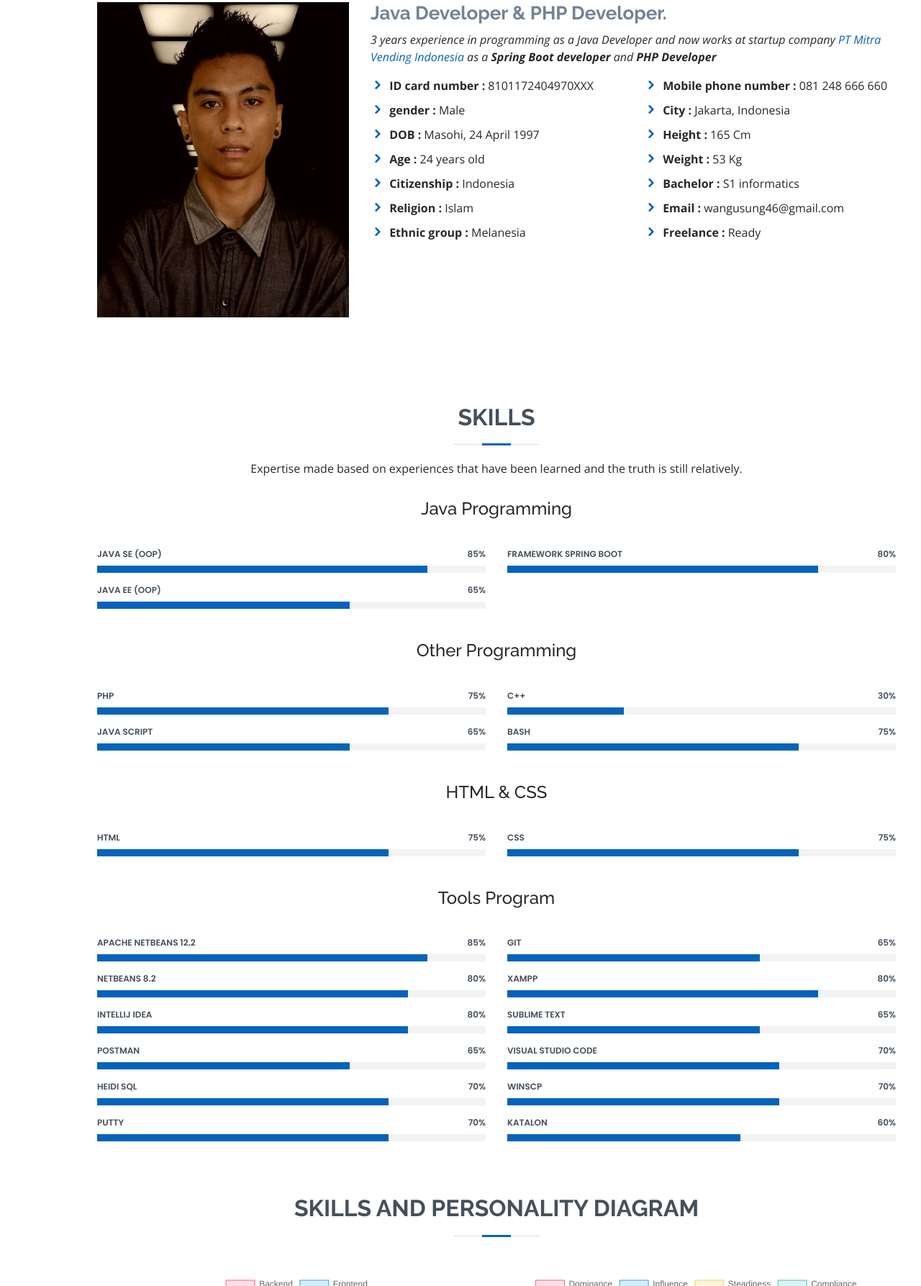
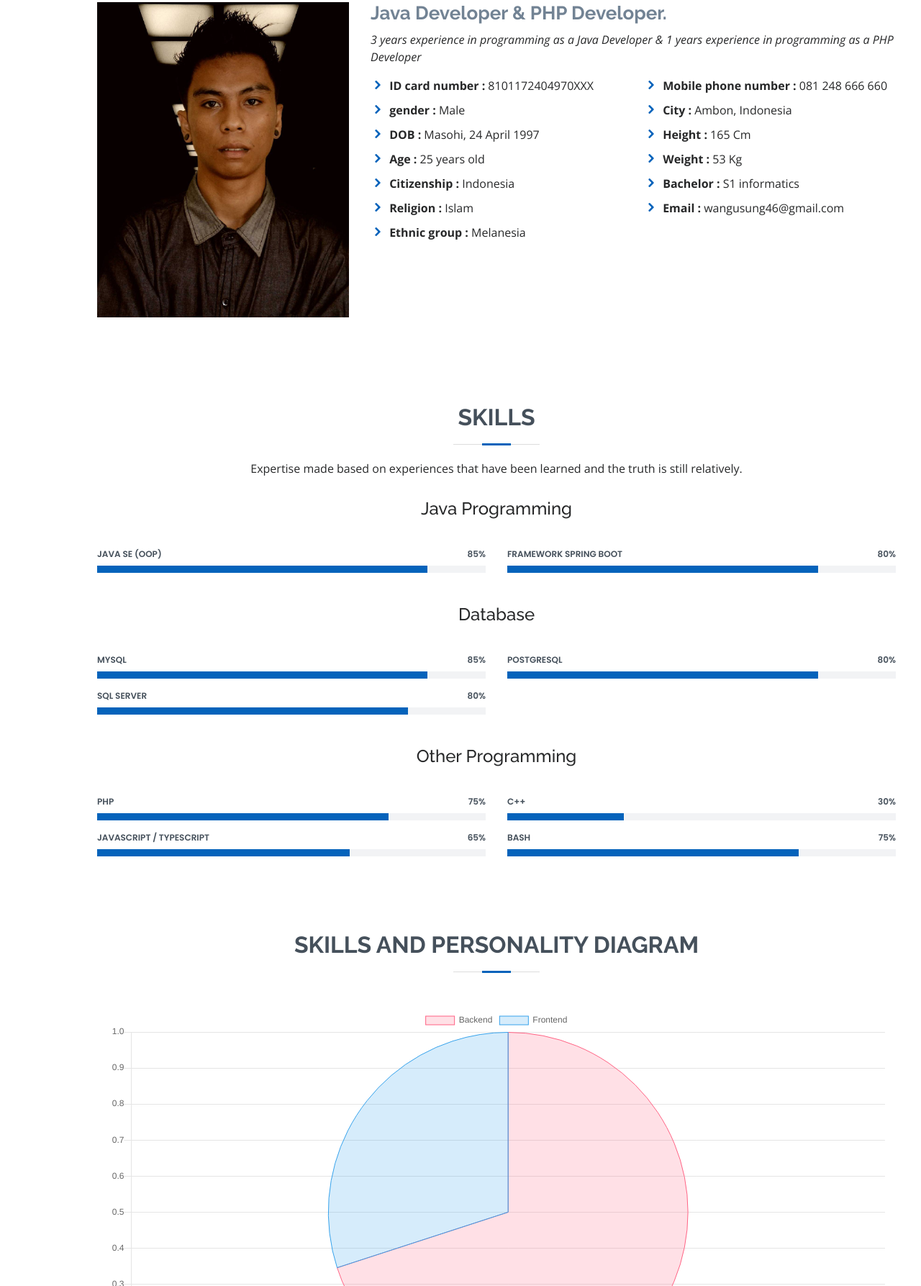
Before and after one commit to wangusung46/riyad-kurniawan-gusung-portofolio, a plain HTML site: page index.html in a window 1280 px wide. Shown: the part 1013-2800 px from the top of the page at 72% size. Drawn offline with nearby package versions, Linux system fonts and the light colour scheme.

Commit message:
Enhance Profil

```diff
--- a/index.html
+++ b/index.html
@@ -5,7 +5,7 @@
   <meta charset="utf-8">
   <meta content="width=device-width, initial-scale=1.0" name="viewport">
 
-  <title>My Resume Riyad Kurniawan Gusung</title>
+  <title id="title"></title>
   <meta content="" name="descriptison">
   <meta content="" name="keywords">
 
@@ -65,9 +65,9 @@
   <!-- ======= Hero Section ======= -->
   <section id="hero" class="d-flex flex-column justify-content-center">
     <div class="container" data-aos="zoom-in" data-aos-delay="100">
-      <h1>Riyad Kurniawan Gusung</h1>
+      <h1 id="name"></h1>
       <p>I'm <span class="typed"
-          data-typed-items="Java Developer, Spring Boot Developer, PHP Developer, Fullstack Developer, Dev Ops, Freelancer, Photographer"></span>
+          data-typed-items="Backend Developer, Java Developer PHP Developer"></span>
       </p>
       <div class="social-links">
         <a href="https://wa.me/6281248666660" class="whatsapp" target="_blank"><i class="bx bxl-whatsapp"></i></a>
@@ -76,7 +76,8 @@
         <a href="https://www.linkedin.com/in/riyad-kurniawan-gusung-238858154/" class="linkedin" target="_blank"><i
             class="bx bxl-linkedin"></i></a>
         <a href="https://github.com/wangusung46" class="linkedin" target="_blank"><i class="bx bxl-github"></i></a>
-        <a href="https://www.hackerrank.com/wangusung46" class="hackerrank" target="_blank"><i class="bx bxl-dev-to"></i></a>
+        <a href="https://www.hackerrank.com/wangusung46" class="hackerrank" target="_blank"><i
+            class="bx bxl-dev-to"></i></a>
       </div>
     </div>
   </section>
@@ -88,7 +89,7 @@
     <section id="about" class="about">
       <div class="container" data-aos="fade-up">
 
-        <div class="section-title">
+        <div id="about" class="section-title">
           <h2>About</h2>
           <p>Cogito Ergo Sum</p>
           <p>Logic, Philosophy and Leadership</p>
@@ -101,9 +102,8 @@
           <div class="col-lg-8 pt-4 pt-lg-0 content">
             <h3>Java Developer &amp; PHP Developer.</h3>
             <p class="font-italic">
-              3 years experience in programming as a <span>Java Developer</span> and now works at startup company <a
-                href="https://heiya.id/" class="heiya" target="_blank"> PT Mitra Vending Indonesia</a> as a <b>Spring
-                Boot developer</b> and <b>PHP Developer</b>
+              <span id='java'></span> years experience in programming as a <span>Java Developer</span> &amp;
+              <span id='php'></span> years experience in programming as a <span>PHP Developer</span>
             </p>
             <div class="row">
               <div class="col-lg-6">
@@ -111,7 +111,7 @@
                   <li><i class="icofont-rounded-right"></i> <strong>ID card number :</strong> 8101172404970XXX</li>
                   <li><i class="icofont-rounded-right"></i> <strong>gender :</strong> Male</li>
                   <li><i class="icofont-rounded-right"></i> <strong>DOB :</strong> Masohi, 24 April 1997</li>
-                  <li><i class="icofont-rounded-right"></i> <strong>Age :</strong> 24 years old</li>
+                  <li><i class="icofont-rounded-right"></i> <strong>Age :</strong> <span id='age'></span> years old</li>
                   <li><i class="icofont-rounded-right"></i> <strong>Citizenship :</strong> Indonesia</li>
                   <li><i class="icofont-rounded-right"></i> <strong>Religion :</strong> Islam</li>
                   <li><i class="icofont-rounded-right"></i> <strong>Ethnic group :</strong> Melanesia</li>
@@ -120,12 +120,11 @@
               <div class="col-lg-6">
                 <ul>
                   <li><i class="icofont-rounded-right"></i> <strong>Mobile phone number :</strong> 081 248 666 660</li>
-                  <li><i class="icofont-rounded-right"></i> <strong>City :</strong> Jakarta, Indonesia</li>
+                  <li><i class="icofont-rounded-right"></i> <strong>City :</strong> <span id="city"></span>, Indonesia</li>
                   <li><i class="icofont-rounded-right"></i> <strong>Height :</strong> 165 Cm</li>
                   <li><i class="icofont-rounded-right"></i> <strong>Weight :</strong> 53 Kg</li>
                   <li><i class="icofont-rounded-right"></i> <strong>Bachelor :</strong> S1 informatics</li>
                   <li><i class="icofont-rounded-right"></i> <strong>Email :</strong> wangusung46@gmail.com</li>
-                  <li><i class="icofont-rounded-right"></i> <strong>Freelance :</strong> Ready</li>
                 </ul>
               </div>
             </div>
@@ -164,14 +163,6 @@
                 </div>
               </div>
             </div>
-
-            <div class="progress">
-              <span class="skill">Java EE (OOP)<i class="val">65%</i></span>
-              <div class="progress-bar-wrap">
-                <div class="progress-bar" role="progressbar" aria-valuenow="65" aria-valuemin="0" aria-valuemax="100">
-                </div>
-              </div>
-            </div>
           </div>
           <!--BATAS BARIS 1-->
 
@@ -180,6 +171,53 @@
 
             <div class="progress">
               <span class="skill">Framework Spring Boot<i class="val">80%</i></span>
+              <div class="progress-bar-wrap">
+                <div class="progress-bar" role="progressbar" aria-valuenow="80" aria-valuemin="0" aria-valuemax="100">
+                </div>
+              </div>
+            </div>
+
+          </div>
+          <!--BATAS BARIS 2-->
+
+        </div>
+        <div class="section-title"></div>
+        <!--BATAS SKILLS-->
+
+        <!--SKILLS-->
+        <div class="section-title">
+          <h4>Database</h4>
+        </div>
+
+        <!--BARIS 1-->
+        <div class="row skills-content">
+
+          <div class="col-lg-6">
+
+            <div class="progress">
+              <span class="skill">Mysql<i class="val">85%</i></span>
+              <div class="progress-bar-wrap">
+                <div class="progress-bar" role="progressbar" aria-valuenow="85" aria-valuemin="0" aria-valuemax="100">
+                </div>
+              </div>
+            </div>
+
+            <div class="progress">
+              <span class="skill">SQL Server<i class="val">80%</i></span>
+              <div class="progress-bar-wrap">
+                <div class="progress-bar" role="progressbar" aria-valuenow="80" aria-valuemin="0" aria-valuemax="100">
+                </div>
+              </div>
+            </div>
+
+          </div>
+          <!--BATAS BARIS 1-->
+
+          <!--BARIS 2-->
+          <div class="col-lg-6">
+
+            <div class="progress">
+              <span class="skill">Postgresql<i class="val">80%</i></span>
               <div class="progress-bar-wrap">
                 <div class="progress-bar" role="progressbar" aria-valuenow="80" aria-valuemin="0" aria-valuemax="100">
                 </div>
@@ -212,7 +250,7 @@
             </div>
 
             <div class="progress">
-              <span class="skill">Java Script<i class="val">65%</i></span>
+              <span class="skill">Javascript / Typescript<i class="val">65%</i></span>
               <div class="progress-bar-wrap">
                 <div class="progress-bar" role="progressbar" aria-valuenow="65" aria-valuemin="0" aria-valuemax="100">
                 </div>
@@ -246,163 +284,6 @@
         </div>
         <div class="section-title"></div>
 
-        <!--SKILLS-->
-        <div class="section-title">
-          <h4>HTML &amp; CSS</h4>
-        </div>
-
-        <!--BARIS 1-->
-        <div class="row skills-content">
-
-          <div class="col-lg-6">
-
-            <div class="progress">
-              <span class="skill">HTML<i class="val">75%</i></span>
-              <div class="progress-bar-wrap">
-                <div class="progress-bar" role="progressbar" aria-valuenow="75" aria-valuemin="0" aria-valuemax="100">
-                </div>
-              </div>
-            </div>
-
-          </div>
-          <!--BATAS BARIS 1-->
-
-          <!--BARIS 2-->
-          <div class="col-lg-6">
-
-            <div class="progress">
-              <span class="skill">CSS<i class="val">75%</i></span>
-              <div class="progress-bar-wrap">
-                <div class="progress-bar" role="progressbar" aria-valuenow="75" aria-valuemin="0" aria-valuemax="100">
-                </div>
-              </div>
-            </div>
-
-          </div>
-          <!--BATAS BARIS 2-->
-
-        </div>
-        <div class="section-title"></div>
-        <!--BATAS SKILLS-->
-
-        <!--SKILLS-->
-        <div class="section-title">
-          <h4>Tools Program</h4>
-        </div>
-
-        <!--BARIS 1-->
-        <div class="row skills-content">
-
-          <div class="col-lg-6">
-
-            <div class="progress">
-              <span class="skill">Apache NetBeans 12.2<i class="val">85%</i></span>
-              <div class="progress-bar-wrap">
-                <div class="progress-bar" role="progressbar" aria-valuenow="85" aria-valuemin="0" aria-valuemax="100">
-                </div>
-              </div>
-            </div>
-
-            <div class="progress">
-              <span class="skill">NetBeans 8.2<i class="val">80%</i></span>
-              <div class="progress-bar-wrap">
-                <div class="progress-bar" role="progressbar" aria-valuenow="80" aria-valuemin="0" aria-valuemax="100">
-                </div>
-              </div>
-            </div>
-
-            <div class="progress">
-              <span class="skill">Intellij IDEA<i class="val">80%</i></span>
-              <div class="progress-bar-wrap">
-                <div class="progress-bar" role="progressbar" aria-valuenow="80" aria-valuemin="0" aria-valuemax="100">
-                </div>
-              </div>
-            </div>
-
-            <div class="progress">
-              <span class="skill">Postman<i class="val">65%</i></span>
-              <div class="progress-bar-wrap">
-                <div class="progress-bar" role="progressbar" aria-valuenow="65" aria-valuemin="0" aria-valuemax="100">
-                </div>
-              </div>
-            </div>
-
-            <div class="progress">
-              <span class="skill">Heidi SQL<i class="val">70%</i></span>
-              <div class="progress-bar-wrap">
-                <div class="progress-bar" role="progressbar" aria-valuenow="75" aria-valuemin="0" aria-valuemax="100">
-                </div>
-              </div>
-            </div>
-
-            <div class="progress">
-              <span class="skill">Putty<i class="val">70%</i></span>
-              <div class="progress-bar-wrap">
-                <div class="progress-bar" role="progressbar" aria-valuenow="75" aria-valuemin="0" aria-valuemax="100">
-                </div>
-              </div>
-            </div>
-
-          </div>
-          <!--BATAS BARIS 1-->
-
-          <!--BARIS 2-->
-          <div class="col-lg-6">
-
-            <div class="progress">
-              <span class="skill">GIT<i class="val">65%</i></span>
-              <div class="progress-bar-wrap">
-                <div class="progress-bar" role="progressbar" aria-valuenow="65" aria-valuemin="0" aria-valuemax="100">
-                </div>
-              </div>
-            </div>
-
-            <div class="progress">
-              <span class="skill">XAMPP<i class="val">80%</i></span>
-              <div class="progress-bar-wrap">
-                <div class="progress-bar" role="progressbar" aria-valuenow="80" aria-valuemin="0" aria-valuemax="100">
-                </div>
-              </div>
-            </div>
-
-            <div class="progress">
-              <span class="skill">Sublime Text<i class="val">65%</i></span>
-              <div class="progress-bar-wrap">
-                <div class="progress-bar" role="progressbar" aria-valuenow="65" aria-valuemin="0" aria-valuemax="100">
-                </div>
-              </div>
-            </div>
-
-            <div class="progress">
-              <span class="skill">Visual Studio Code<i class="val">70%</i></span>
-              <div class="progress-bar-wrap">
-                <div class="progress-bar" role="progressbar" aria-valuenow="70" aria-valuemin="0" aria-valuemax="100">
-                </div>
-              </div>
-            </div>
-
-            <div class="progress">
-              <span class="skill">WinSCP<i class="val">70%</i></span>
-              <div class="progress-bar-wrap">
-                <div class="progress-bar" role="progressbar" aria-valuenow="70" aria-valuemin="0" aria-valuemax="100">
-                </div>
-              </div>
-            </div>
-
-            <div class="progress">
-              <span class="skill">Katalon<i class="val">60%</i></span>
-              <div class="progress-bar-wrap">
-                <div class="progress-bar" role="progressbar" aria-valuenow="60" aria-valuemin="0" aria-valuemax="100">
-                </div>
-              </div>
-            </div>
-
-          </div>
-          <!--BATAS BARIS 2-->
-
-        </div>
-        <!--BATAS SKILLS-->
-
         <!--DIAGRAM KEMAMPUAN-->
         <section id="diagram" class="diagram">
           <div class="container" data-aos="fade-up">
@@ -414,13 +295,14 @@
 
             <div class="row skills-content">
 
-              <div class="col-lg-6">
+              <div class="col-lg-12">
                 <canvas id="myChart1"></canvas>
               </div>
 
-              <div class="col-lg-6">
+              <!-- <div class="col-lg-12">
                 <canvas id="myChart2"></canvas>
-              </div><!-- comment -->
+              </div> -->
+
               <div class="section-title"></div>
 
             </div>
@@ -443,11 +325,11 @@
               <div class="col-lg-6">
                 <h3 class="resume-title">Summary</h3>
                 <div class="resume-item pb-0">
-                  <h4>Riyad Kurniawan Gusung</h4>
+                  <h4 id="name"></h4>
                   <p>
                     <em>
-                      3 years of experience using <b>Java Programming</b>
-                      and more than 1 year using <b>PHP Programming</b>.
+                      <span id="java"></span> years of experience using <b>Java Programming</b>
+                      and more than <span id="php"></span> year using <b>PHP Programming</b>.
                       Interested in taking <b>Leadership</b> Training and learning programming
                       carried out by certain organizations.
                     </em>
@@ -492,10 +374,31 @@
                 </div>
               </div>
               <div class="col-lg-6">
+
                 <h3 class="resume-title">Work experience</h3>
+
                 <div class="resume-item">
-                  <h4><b>Java Developer, PHP Developer and DevOps </b>PT Mitra Vending Indonesia (Heiya)</h4>
-                  <h5>Juni 2021 - Still working</h5>
+                  <h4><b>Backend Java Developer </b><a href="https://www.murni.co.id" target="_blank">PT Murni Solusindo Nusantara</a></h4>
+                  <h5>November 2021 - April 2023</h5>
+                  <p><em>Jakarta</em></p>
+                  <ul>
+                    <li>Building a <a href="https://smartgateway.co.id">SMARTGATEWAY</a> application in <a href="https://www.panin.co.id">Panin Bank</a></li>
+                    <li>Building a <a href="https://smartgateway.co.id">SMARTGATEWAY</a> application in and some environtment<a href="https://www.mizuhobank.co.id">Mizuho Bank</a></li>
+                  </ul>
+                </div>
+
+                <div class="resume-item">
+                  <h4><b>Fullstack Java Developer </b>PT Brokerage System</h4>
+                  <h5>Agustus 2022 - April 2023</h5>
+                  <p><em>Jakarta</em></p>
+                  <ul>
+                    <li>Building a application Brokerage System</li>
+                  </ul>
+                </div>
+
+                <div class="resume-item">
+                  <h4><b>Java Developer and PHP Developer</b>PT Mitra Vending Indonesia (Heiya)</h4>
+                  <h5>April 2021 - November 2021</h5>
                   <p><em>Jakarta</em></p>
                   <ul>
                     <li><b>Backand Java Spring Boot </b>Develop a backand mobile application API using payment getway <a
@@ -504,7 +407,7 @@
                     <li><b>Backand Java Spring Boot </b>Develop a machine application API using qrcode to payment</li>
                     <li><b>Frontand Thymeleaf </b>pre-sale simulation, integrated with the mobile application</li>
                     <li><b>Backand Java Spring Boot </b>Develop function to integrated with <a
-                        href="http://www.mitracomm.com" target="_blank">mitracomm</a>, <a
+                        href="http://www.mitracomm.com" target="_blank">Mitracomm</a>, <a
                         href="https://firebase.google.com" target="_blank">Google Firebase</a> and <a
                         href="https://www.vendingmachinechina.com" target="_blank">Happy Worker</a></li>
                     <li><b>PHP Developer </b>Create <a href="https://myheiya.id/vendingboapp" target="_blank">MVI
@@ -512,9 +415,10 @@
                     <li><b>DevOps </b>server panel using webuzzo and Operating System using Cent OS</li>
                   </ul>
                 </div>
+
                 <div class="resume-item">
                   <h4>Java Programmer PT Intikom Onsite Danamon</h4>
-                  <h5>December 2020 - Juni 2021</h5>
+                  <h5>December 2020 - April 2021</h5>
                   <p><em>Bogor, West Java</em></p>
                   <ul>
                     <li><b>Java Native </b>In charge of making <b>Application Converter</b> to run
@@ -525,21 +429,17 @@
                         Connect</a></li>
                   </ul>
                 </div>
+
                 <div class="resume-item">
                   <h4>Freelance Java Programmer</h4>
-                  <h5>December 2019 - Juni 2021</h5>
-                  <p><em>Jakarta</em></p>
                   <ul>
+                    <li><b>Java Desktop </b>Storadge application in <a href="https://cakraemasniaga.com/">Cakra Emas Niaga</a></li>
                     <li><b>Java Spring Boot</b> create an online election application for student executive bodies at
                       Indraprasta University</li>
-                    <li><b>Java Jesktop</b> based scoring system using Netbaens 12.2 tools, Apache Web Server, and
-                      JasperReport</li>
-                    <li><b>Java Spring Boot</b> based scoring system under construction</li>
-                    <li><b>Java Jesktop </b>Sales application system based on Java Desktop Netbaens 8.2, Apache Web
-                      Server,
-                      and JasperReport</b></li>
+                      <li>More...</li>
                   </ul>
                 </div>
+
                 <div class="resume-item">
                   <h4>Photography and Photo and Video Editing</h4>
                   <h5>2020</h5>
@@ -549,6 +449,7 @@
                     <li>Wedding Photo, Photo and Video Editing</li>
                   </ul>
                 </div>
+
               </div>
             </div>
           </div>
@@ -614,9 +515,8 @@
                     <h4>Heiya Application Mobile</h4>
                     <p>Spring Boot Aplication</p>
                     <div class="portfolio-links">
-                      <a href="assets/img/portfolio/Spring/Screenshot (51).png"
-                        data-gall="portfolioGallery" class="venobox" title="Heiya Application Mobile"><i
-                          class="bx bx-plus"></i></a>
+                      <a href="assets/img/portfolio/Spring/Screenshot (51).png" data-gall="portfolioGallery"
+                        class="venobox" title="Heiya Application Mobile"><i class="bx bx-plus"></i></a>
                     </div>
                   </div>
                 </div>
@@ -638,13 +538,15 @@
 
               <div class="col-lg-4 col-md-6 portfolio-item filter-spr">
                 <div class="portfolio-wrap">
-                  <img src="assets/img/portfolio/Pemira/Screenshot_20210927-114654_WhatsApp.jpg" class="img-fluid" alt="">
+                  <img src="assets/img/portfolio/Pemira/Screenshot_20210927-114654_WhatsApp.jpg" class="img-fluid"
+                    alt="">
                   <div class="portfolio-info">
                     <h4>Student executive board election</h4>
                     <p>Spring Boot Aplication</p>
                     <div class="portfolio-links">
-                      <a href="assets/img/portfolio/Pemira/Screenshot_20210927-114654_WhatsApp.jpg" data-gall="portfolioGallery"
-                        class="venobox" title="Student executive board election"><i class="bx bx-plus"></i></a>
+                      <a href="assets/img/portfolio/Pemira/Screenshot_20210927-114654_WhatsApp.jpg"
+                        data-gall="portfolioGallery" class="venobox" title="Student executive board election"><i
+                          class="bx bx-plus"></i></a>
                     </div>
                   </div>
                 </div>
@@ -745,7 +647,7 @@
   <!-- ======= Footer ======= -->
   <footer id="footer">
     <div class="container">
-      <h3>Riyad Kurniawan Gusung</h3>
+      <h3 id="name"></h3>
       <p>Thank you for visiting</p>
       <div class="social-links">
         <a href="https://wa.me/6281248666660" class="whatsapp" target="_blank"><i class="bx bxl-whatsapp"></i></a>
@@ -849,6 +751,25 @@
       }
     });
   </script>
+  <script>
+    function age(dateFirst, dateEnd) {
+      var diff = dateEnd.getTime() - dateFirst.getTime();
+      var age = new Date(diff);
+      return Math.abs(age.getUTCFullYear() - 1970);
+    }
+
+    document.getElementById('age').innerHTML = age(new Date("1997-04-24"), new Date());
+    document.getElementById('java').innerHTML = age(new Date("2020-01-01"), new Date());
+    document.getElementById('php').innerHTML = age(new Date("2021-01-01"), new Date("2022-01-01"));
+
+    var name = "Riyad Kurniawan Gusung";
+    var title = "My Resume " + name;
+    var city = "Ambon";
+
+    document.getElementById('title').innerHTML = title;
+    document.getElementById('name').innerHTML = name;
+    document.getElementById('city').innerHTML = city;
+  </script>
 
 </body>
 
```
